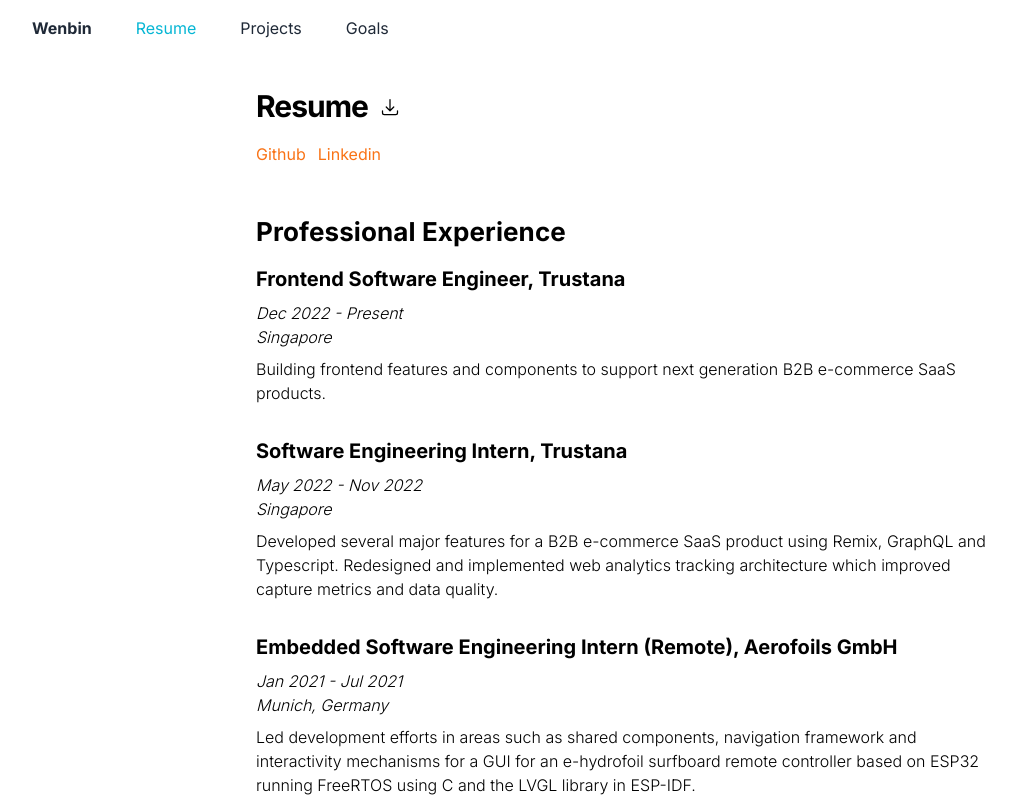
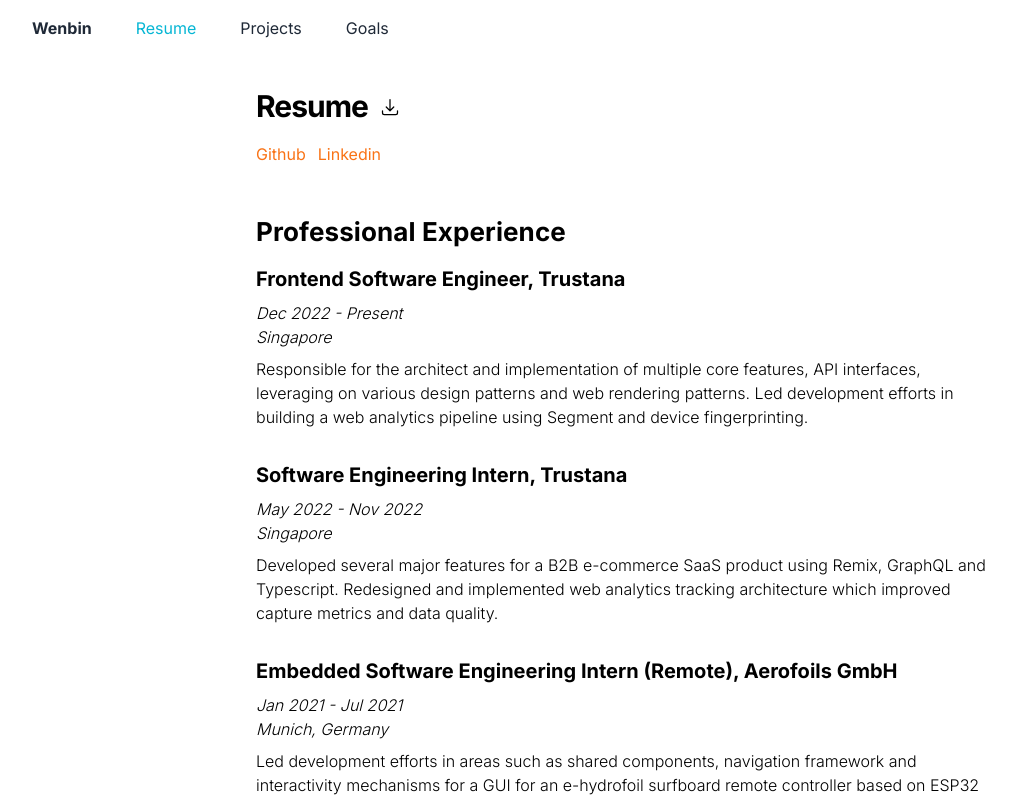
Before and after one commit to ngwenbin/portfoliov2, a Next.js app: page /resume in a window 1280 px wide. Shown: the top 800 px of the page, without its empty margins (16-1032 px from the left). Built offline with nearby package versions, Linux system fonts and the light colour scheme.

Commit message:
chore: update nextjs links to anchor tag

```diff
--- a/pages/projects.tsx
+++ b/pages/projects.tsx
@@ -2,7 +2,6 @@
 import Head from "next/head";
 import Image from "next/image";
 import React from "react";
-import Link from "next/link";
 import { allIcon } from "@/common/components/IconShowCase/importHelper";
 import IconsShowCase from "@/common/components/IconShowCase";
 import ImpactProjectImage from "public/assets/impactProject.jpg";
@@ -68,21 +67,23 @@
                 <p className="text-lg font-bold">{item.title}</p>
                 <div className="flex gap-x-2">
                   {item.url && (
-                    <Link
+                    <a
                       href={item.url}
                       target="_blank"
+                      rel="noreferrer"
                       className="text-orange-500"
                     >
                       Demo
-                    </Link>
+                    </a>
                   )}
-                  <Link
+                  <a
                     href={item.ghUrl}
                     target="_blank"
+                    rel="noreferrer"
                     className="text-orange-500"
                   >
                     Github
-                  </Link>
+                  </a>
                 </div>
                 <div className="mx-auto py-8">
                   <Image
--- a/pages/resume.tsx
+++ b/pages/resume.tsx
@@ -5,7 +5,6 @@
   Project,
 } from "@/common/types/resume";
 import Head from "next/head";
-import Link from "next/link";
 import React from "react";
 
 const professionalExperienceContent: Array<ProfessionalExperienceType> = [
@@ -15,7 +14,10 @@
     duration: "Dec 2022 - Present",
     country: "Singapore",
     description:
-      "Building frontend features and components to support next generation B2B e-commerce SaaS products.",
+      "Responsible for the architect and implementation of multiple core features, API interfaces, \
+      leveraging on various design patterns and web rendering patterns. \
+      Led development efforts in building a web analytics pipeline using Segment and device \
+      fingerprinting.",
   },
   {
     title: "Software Engineering Intern",
@@ -96,9 +98,14 @@
       </Head>
       <div className="flex items-center gap-x-3">
         <h1>Resume</h1>
-        <Link href="/resume.pdf" download="ngwenbin_resume.pdf" target="_blank">
+        <a
+          href="/resume.pdf"
+          download="ngwenbin_resume.pdf"
+          target="_blank"
+          rel="noreferrer"
+        >
           <DownloadIcon className="w-5 h-5" />
-        </Link>
+        </a>
       </div>
       <div className="flex pt-4 items-center gap-x-3">
         <a
@@ -153,9 +160,9 @@
                 <div className="flex items-center gap-x-1">
                   <p className="text-lg font-bold">{item.title}</p>
                   {item.url && (
-                    <Link href={item.url}>
+                    <a href={item.url} target="_blank" rel="noreferrer">
                       <LinkIcon className="w-4 h-4 hover:text-cyan-600 text-orange-500" />
-                    </Link>
+                    </a>
                   )}
                 </div>
 
```
